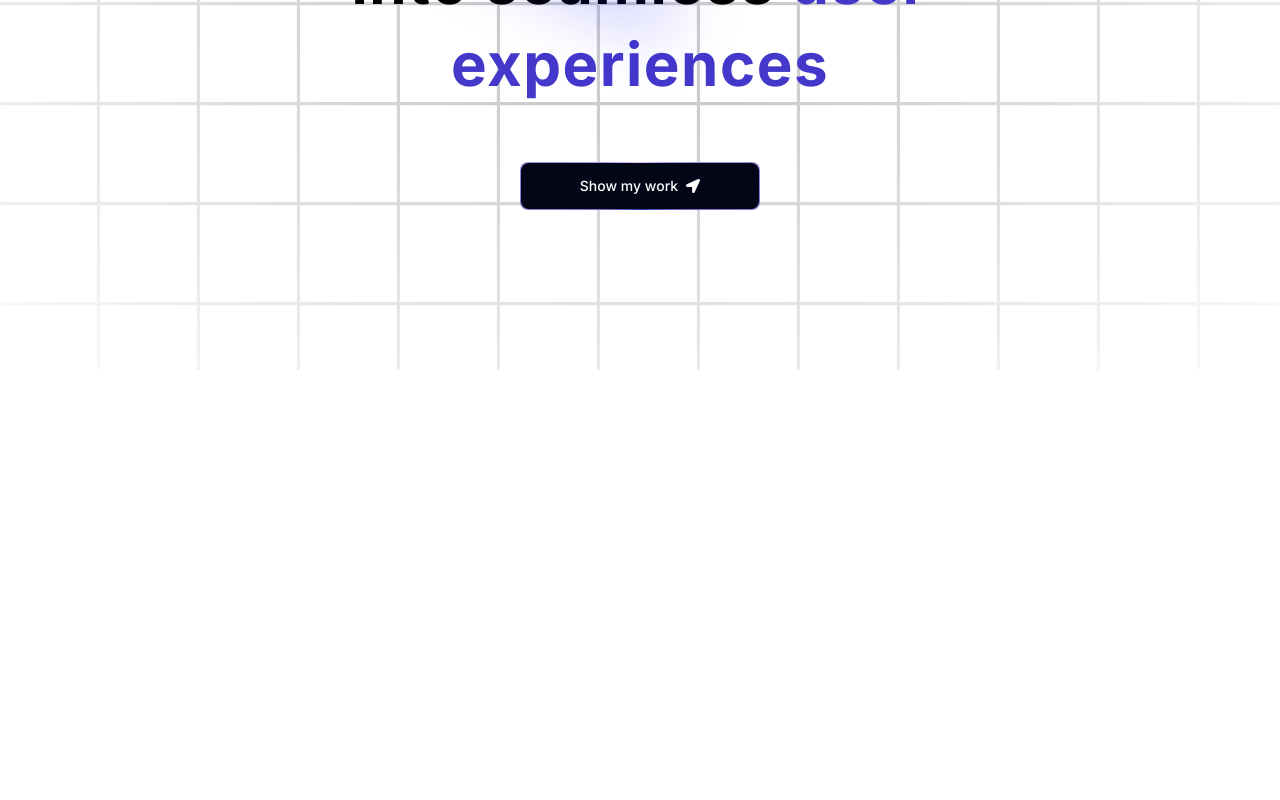
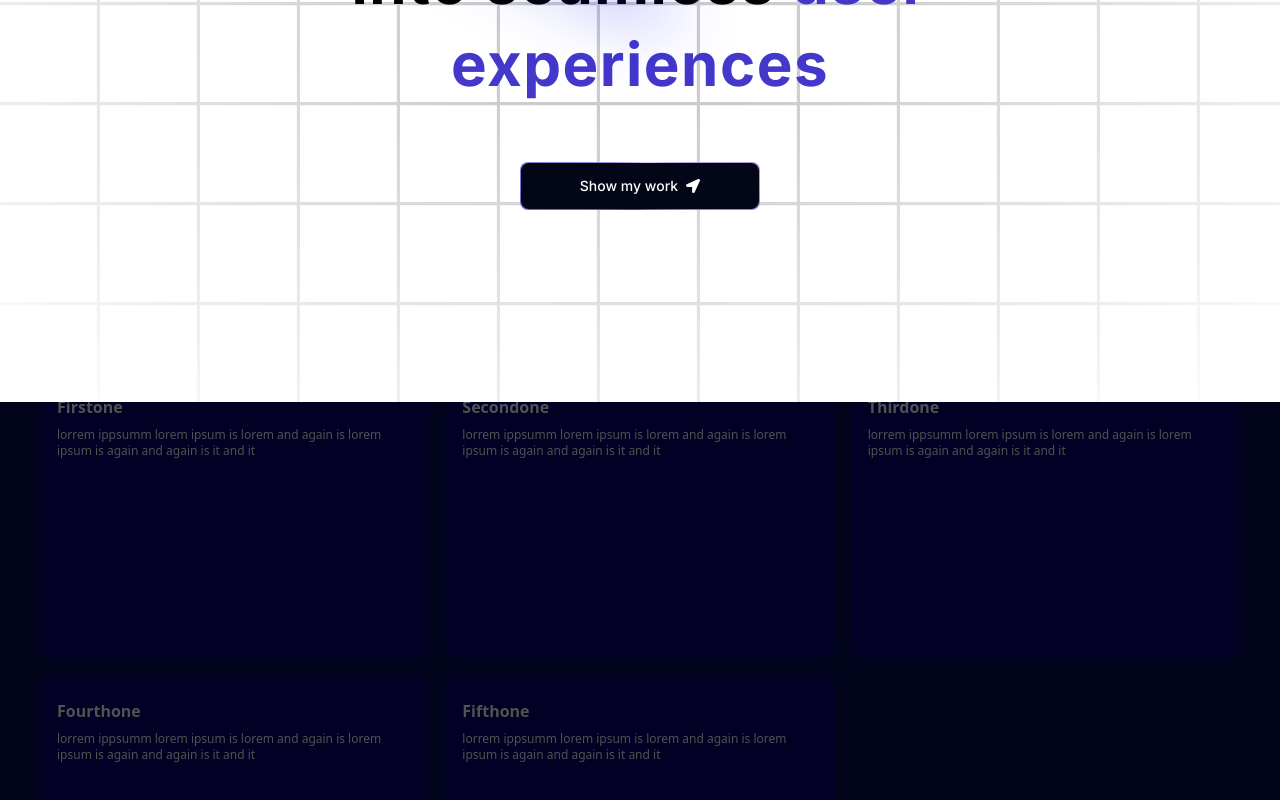
Before and after one commit to Royweru/modern-portfolio, a Next.js app: page / in a window 1280 px wide. Shown: the part 398-1198 px from the top of the page. Before the commit the page ends 800 px from the top, so only its background shows below. Built offline with nearby package versions, Linux system fonts and the light colour scheme.

Commit message:
modified:   app/page.tsx 	modified:   components/grid.tsx 	modified:   components/ui/bento-grid.tsx

```diff
--- a/app/page.tsx
+++ b/app/page.tsx
@@ -1,3 +1,4 @@
+import { Grid } from "@/components/grid";
 import { Hero } from "@/components/hero";
 import { FloatingNav } from "@/components/ui/floating-navbar";
 import { BiHome } from "react-icons/bi";
@@ -19,14 +20,14 @@ export default function Home() {
       link: "/",
       icon: <BiHome className="h-4 w-4 text-neutral-500 dark:text-white" />,
     },
-
   ];
   return (
     <main className="relative bg-black-100 flex justify-center items-center flex-col overflow-hidden mx-auto sm:px-10 px-5">
-    <div className="max-w-7xl w-full">
-       <FloatingNav navItems={navItems}/>
-      <Hero />
+      <div className="max-w-7xl w-full">
+        <FloatingNav navItems={navItems} />
+        <Hero />
+        <Grid />
       </div>
-      </main>
+    </main>
   );
 }
--- a/components/grid.tsx
+++ b/components/grid.tsx
@@ -1,37 +1,51 @@
-import React from 'react'
-import { BentoGrid, BentoGridItem } from './ui/bento-grid'
+import React from "react";
+import { BentoGrid, BentoGridItem } from "./ui/bento-grid";
 
 export const Grid = () => {
-    const gridItems=[
+  const gridItems = [
     {
-            id:1,
-            title:'Firstone',
-            description:" lorrem ippsumm lorem ipsum is lorem and again is lorem ipsum is again and again is it and it"
+      id: 1,
+      title: "Firstone",
+      description:
+        " lorrem ippsumm lorem ipsum is lorem and again is lorem ipsum is again and again is it and it",
     },
     {
-            id:2,
-            title:'Secondone',
-            description:" lorrem ippsumm lorem ipsum is lorem and again is lorem ipsum is again and again is it and it"
+      id: 2,
+      title: "Secondone",
+      description:
+        " lorrem ippsumm lorem ipsum is lorem and again is lorem ipsum is again and again is it and it",
     },
     {
-            id:3,
-            title:'Thirdone',
-            description:" lorrem ippsumm lorem ipsum is lorem and again is lorem ipsum is again and again is it and it"
+      id: 3,
+      title: "Thirdone",
+      description:
+        " lorrem ippsumm lorem ipsum is lorem and again is lorem ipsum is again and again is it and it",
     },
-    ]
+    {
+      id: 4,
+      title: "Fourthone",
+      description:
+        " lorrem ippsumm lorem ipsum is lorem and again is lorem ipsum is again and again is it and it",
+    },
+    {
+      id: 5,
+      title: "Fifthone",
+      description:
+        " lorrem ippsumm lorem ipsum is lorem and again is lorem ipsum is again and again is it and it",
+    },
+  ];
   return (
-    <section id='about'>
+    <section id="about">
       <BentoGrid>
-         {gridItems.map(item=>(
+        {gridItems.map((item) => (
           <BentoGridItem
             key={item.id}
             id={item.id}
             title={item.title}
             description={item.description}
-
           />
         ))}
       </BentoGrid>
     </section>
-  )
-}
+  );
+};
--- a/components/ui/bento-grid.tsx
+++ b/components/ui/bento-grid.tsx
@@ -23,27 +23,34 @@ export const BentoGridItem = ({
   className,
   title,
   description,
-  header,
-  icon,
-  id
+  img,
+  imgClassName,
+  titleClassName,
+  spareImg,
+  id,
 }: {
   className?: string;
   title?: string | React.ReactNode;
   description?: string | React.ReactNode;
-  header?: React.ReactNode;
-  icon?: React.ReactNode;
-  id:number
+  img?: string;
+  imgClassName?: string;
+  titleClassName?: string;
+  spareImg?: string;
+  id?: number;
 }) => {
   return (
     <div
       className={cn(
-        "row-span-1 rounded-3xl group/bento hover:shadow-xl transition duration-200 shadow-input dark:shadow-none p-4 dark:bg-black dark:border-white/[0.2] bg-white border border-transparent justify-between flex flex-col space-y-4",
+        "row-span-1 rounded-xl group/bento hover:shadow-xl transition duration-200 shadow-input dark:shadow-none p-4 dark:bg-black dark:border-white/[0.2] bg-white border border-transparent justify-between flex flex-col space-y-4",
         className
       )}
+      style={{
+        background: " rgb(2,0,36)",
+        backgroundColor:
+          "linear-gradient(90deg, rgba(2,0,36,1) 0%, rgba(53,53,98,1) 35%, rgba(0,212,255,1) 100%)",
+      }}
     >
-      {header}
       <div className="group-hover/bento:translate-x-2 transition duration-200">
-        {icon}
         <div className="font-sans font-bold text-neutral-600 dark:text-neutral-200 mb-2 mt-2">
           {title}
         </div>
```
Lines whose indentation alone changed are shown as unchanged.
